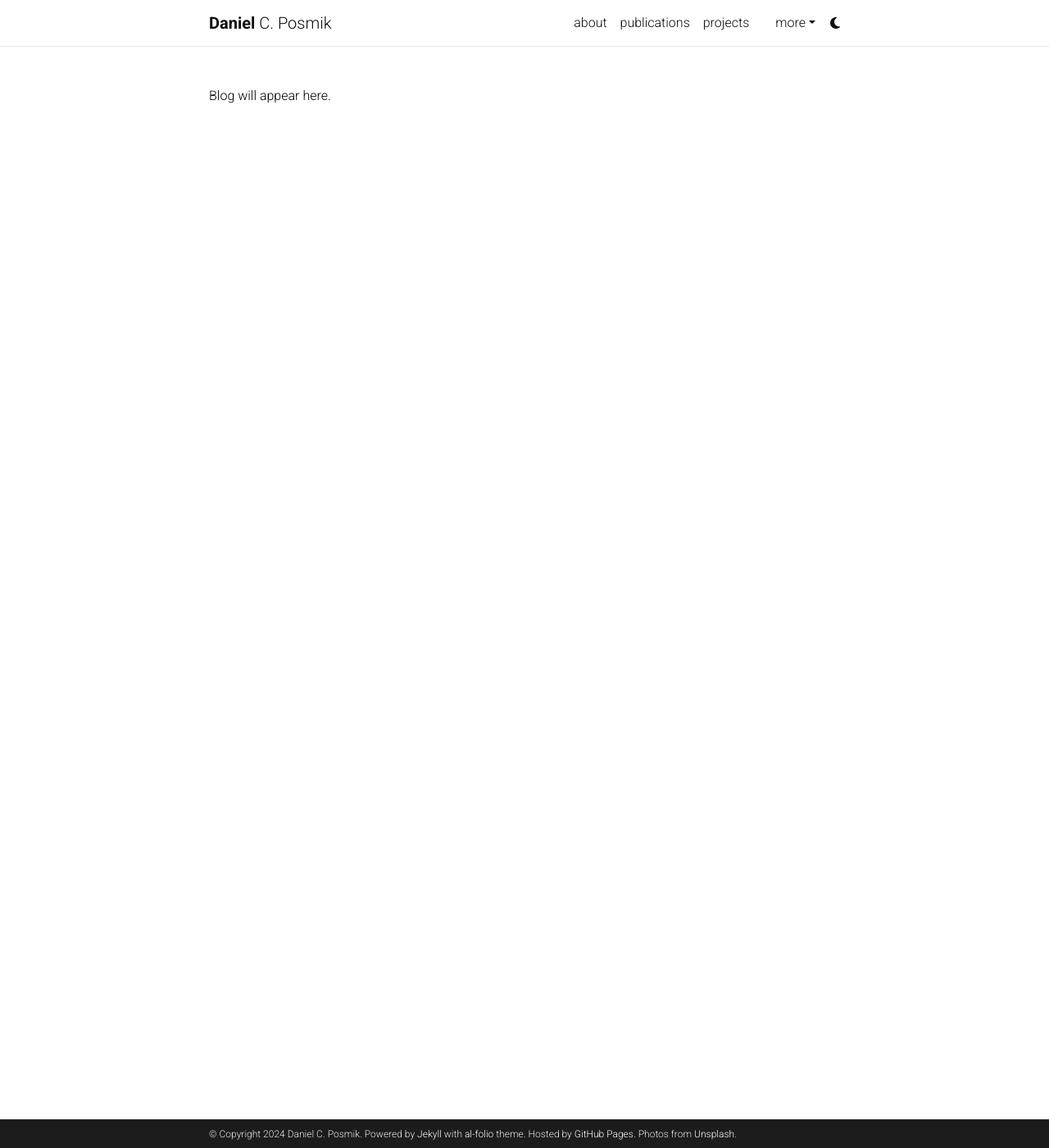
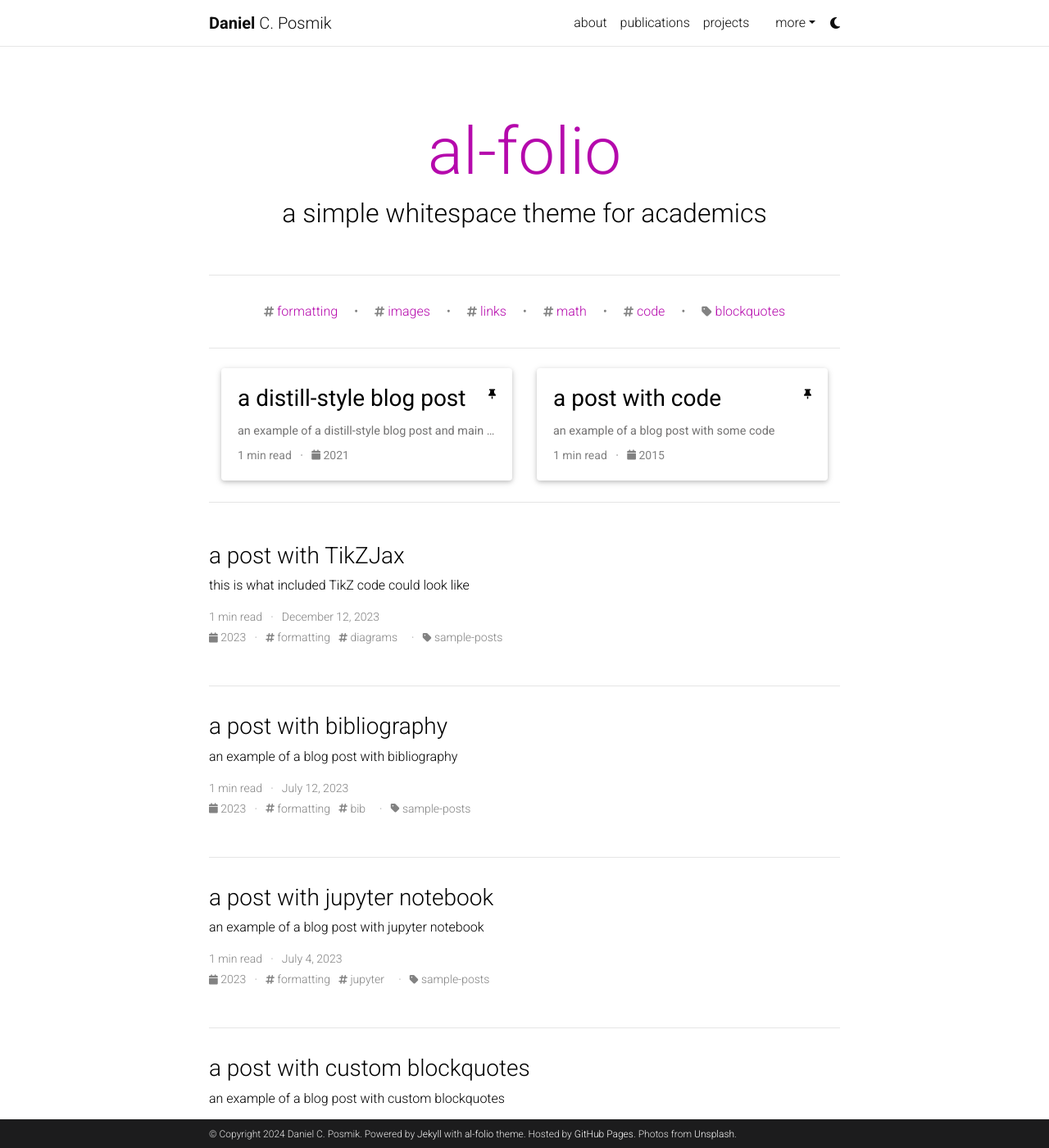
Before and after one commit to posmikdc/posmikdc.github.io, a Jekyll site: the page built from blog/index.html, in a window 1280 px wide and 1400 px high. Shown: the whole window at 82% size. Built offline with Jekyll 4.4.1, drawn with Linux system fonts in a browser that asks for light colours; the list of posts is cut into pages by our own code; comment, search, counter and statistics services are not loaded; a style sheet for code colours, icons or effects is not loaded; some of the changed text lies outside the part shown.

Commit message:
Added blog directory and index.html file in it in an attempt to restore the blog section

```diff
--- a/_pages/blog.md
+++ /dev/null
@@ -1,18 +0,0 @@
----
-layout: default
-permalink: /blog/
-title: blog
-nav: false
-pagination:
-  enabled: true
-  collection: posts
-  permalink: /page/:num/
-  per_page: 5
-  sort_field: date
-  sort_reverse: true
-  trail:
-    before: 1 # The number of links before the current page
-    after: 3 # The number of links after the current page
----
-
-Blog will appear here.
--- /dev/null
+++ b/blog/index.html
@@ -0,0 +1,168 @@
+---
+layout: default
+title: blog
+pagination:
+  enabled: true
+  collection: posts
+  permalink: /page/:num/
+  per_page: 5
+  sort_field: date
+  sort_reverse: true
+  trail:
+    before: 1 # The number of links before the current page
+    after: 3  # The number of links after the current page
+---
+
+<div class="post">
+
+  {% assign blog_name_size = site.blog_name | size %}
+  {% assign blog_description_size = site.blog_description | size %}
+
+  {% if blog_name_size > 0 or blog_description_size > 0 %}
+  <div class="header-bar">
+    <h1>{{ site.blog_name }}</h1>
+    <h2>{{ site.blog_description }}</h2>
+  </div>
+  {% endif %}
+
+  {% if site.display_tags or site.display_categories %}
+  <div class="tag-category-list">
+    <ul class="p-0 m-0">
+      {% for tag in site.display_tags %}
+        <li>
+          <i class="fas fa-hashtag fa-sm"></i> <a href="{{ tag | slugify | prepend: '/blog/tag/' | relative_url }}">{{ tag }}</a>
+        </li>
+        {% unless forloop.last %}
+          <p>&bull;</p>
+        {% endunless %}
+      {% endfor %}
+      {% if site.display_categories.size > 0 and site.display_tags.size > 0 %}
+        <p>&bull;</p>
+      {% endif %}
+      {% for category in site.display_categories %}
+        <li>
+          <i class="fas fa-tag fa-sm"></i> <a href="{{ category | slugify | prepend: '/blog/category/' | relative_url }}">{{ category }}</a>
+        </li>
+        {% unless forloop.last %}
+          <p>&bull;</p>
+        {% endunless %}
+      {% endfor %}
+    </ul>
+  </div>
+  {% endif %}
+
+  {% assign featured_posts = site.posts | where: "featured", "true" %}
+  {% if featured_posts.size > 0 %}
+    <br>
+    <div class="container featured-posts">
+      {% assign is_even = featured_posts.size | modulo: 2 %}
+      <div class="row row-cols-{% if featured_posts.size <= 2 or is_even == 0 %}2{% else %}3{% endif %}">
+      {% for post in featured_posts %}
+        <div class="card-item col">
+          <a href="{{ post.url | relative_url }}">
+            <div class="card hoverable">
+              <div class="row g-0">
+                <div class="col-md-12">
+                  <div class="card-body">
+                    <div class="float-right">
+                      <i class="fa-solid fa-thumbtack fa-xs"></i>
+                    </div>
+                    <h3 class="card-title text-lowercase">{{ post.title }}</h3>
+                    <p class="card-text">{{ post.description }}</p>
+
+                    {% if post.external_source == blank %}
+                      {% assign read_time = post.content | number_of_words | divided_by: 180 | plus: 1 %}
+                    {% else %}
+                      {% assign read_time = post.feed_content | strip_html | number_of_words | divided_by: 180 | plus: 1 %}
+                    {% endif %}
+                    {% assign year = post.date | date: "%Y" %}
+
+                    <p class="post-meta">
+                      {{ read_time }} min read &nbsp; &middot; &nbsp;
+                      <a href="{{ year | prepend: '/blog/' | prepend: site.baseurl}}">
+                        <i class="fas fa-calendar fa-sm"></i> {{ year }} </a>
+                    </p>
+                  </div>
+                </div>
+              </div>
+            </div>
+          </a>
+        </div>
+      {% endfor %}
+      </div>
+    </div>
+    <hr>
+  {% endif %}
+
+  <ul class="post-list">
+    {% for post in paginator.posts %}
+
+    {% if post.external_source == blank %}
+      {% assign read_time = post.content | number_of_words | divided_by: 180 | plus: 1 %}
+    {% else %}
+      {% assign read_time = post.feed_content | strip_html | number_of_words | divided_by: 180 | plus: 1 %}
+    {% endif %}
+    {% assign year = post.date | date: "%Y" %}
+    {% assign tags = post.tags | join: "" %}
+    {% assign categories = post.categories | join: "" %}
+
+    <li>
+{%- if post.thumbnail -%}
+<div class="row">
+          <div class="col-sm-9">
+{%- endif -%}
+        <h3>
+        {% if post.redirect == blank %}
+          <a class="post-title" href="{{ post.url | relative_url }}">{{ post.title }}</a>
+        {% elsif post.redirect contains '://' %}
+          <a class="post-title" href="{{ post.redirect }}" target="_blank">{{ post.title }}</a>
+          <svg width="2rem" height="2rem" viewBox="0 0 40 40" xmlns="http://www.w3.org/2000/svg">
+            <path d="M17 13.5v6H5v-12h6m3-3h6v6m0-6-9 9" class="icon_svg-stroke" stroke="#999" stroke-width="1.5" fill="none" fill-rule="evenodd" stroke-linecap="round" stroke-linejoin="round"></path>
+          </svg>
+        {% else %}
+          <a class="post-title" href="{{ post.redirect | relative_url }}">{{ post.title }}</a>
+        {% endif %}
+      </h3>
+      <p>{{ post.description }}</p>
+      <p class="post-meta">
+        {{ read_time }} min read &nbsp; &middot; &nbsp;
+        {{ post.date | date: '%B %-d, %Y' }}
+        {%- if post.external_source %}
+        &nbsp; &middot; &nbsp; {{ post.external_source }}
+        {%- endif %}
+      </p>
+      <p class="post-tags">
+        <a href="{{ year | prepend: '/blog/' | prepend: site.baseurl}}">
+          <i class="fas fa-calendar fa-sm"></i> {{ year }} </a>
+
+          {% if tags != "" %}
+          &nbsp; &middot; &nbsp;
+            {% for tag in post.tags %}
+            <a href="{{ tag | slugify | prepend: '/blog/tag/' | prepend: site.baseurl}}">
+              <i class="fas fa-hashtag fa-sm"></i> {{ tag }}</a> &nbsp;
+              {% endfor %}
+          {% endif %}
+
+          {% if categories != "" %}
+          &nbsp; &middot; &nbsp;
+            {% for category in post.categories %}
+            <a href="{{ category | slugify | prepend: '/blog/category/' | prepend: site.baseurl}}">
+              <i class="fas fa-tag fa-sm"></i> {{ category }}</a> &nbsp;
+              {% endfor %}
+          {% endif %}
+    </p>
+{%- if post.thumbnail -%}
+    </div>
+  <div class="col-sm-3">
+    <img class="card-img" src="{{post.thumbnail | relative_url}}" style="object-fit: cover; height: 90%" alt="image">
+  </div>
+</div>
+{%- endif -%}
+    </li>
+
+    {% endfor %}
+  </ul>
+
+  {% include pagination.html %}
+
+</div>
```
Also changed, not shown: _pages/about.md (+1 -1 lines).
